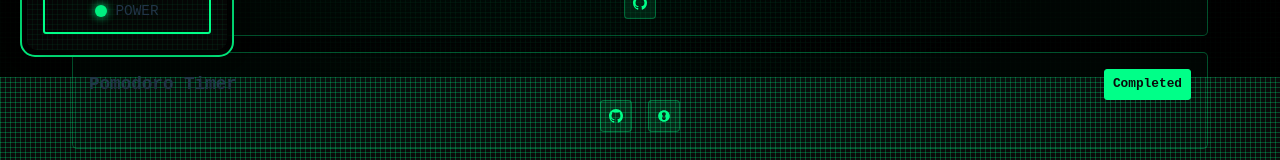
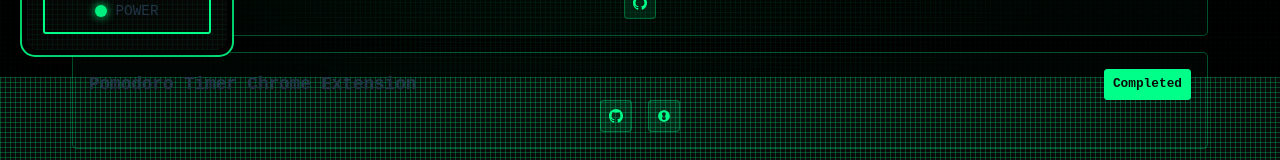
Before and after one commit to Abhirup27/portfolio-website, a React (Vite) app: page / in a window 1280 px wide. Shown: the part 723-883 px from the top of the page. Built offline with nearby package versions, Linux system fonts and the light colour scheme.

Commit message:
minor change to title and icon

```diff
--- a/src/App.tsx
+++ b/src/App.tsx
@@ -48,9 +48,9 @@ function App() {
         },
         {
             id: '2',
-            name: 'Pomodoro Timer',
+            name: 'Pomodoro Timer Chrome Extension',
             status: 'completed',
-            description: 'A productivity app made using React and TypeScript, deployed both as a chrome extension and a website',
+            description: 'A productivity app made using React and TypeScript, deployed as a chrome extension',
             tags: ['React','Vite', 'TypeScript', 'Chrome Extension', 'Vercel'],
             deploymentType: 'chrome-extension',
             githubUrl: 'https://github.com/Abhirup27/pomodoro-react-app',
```
